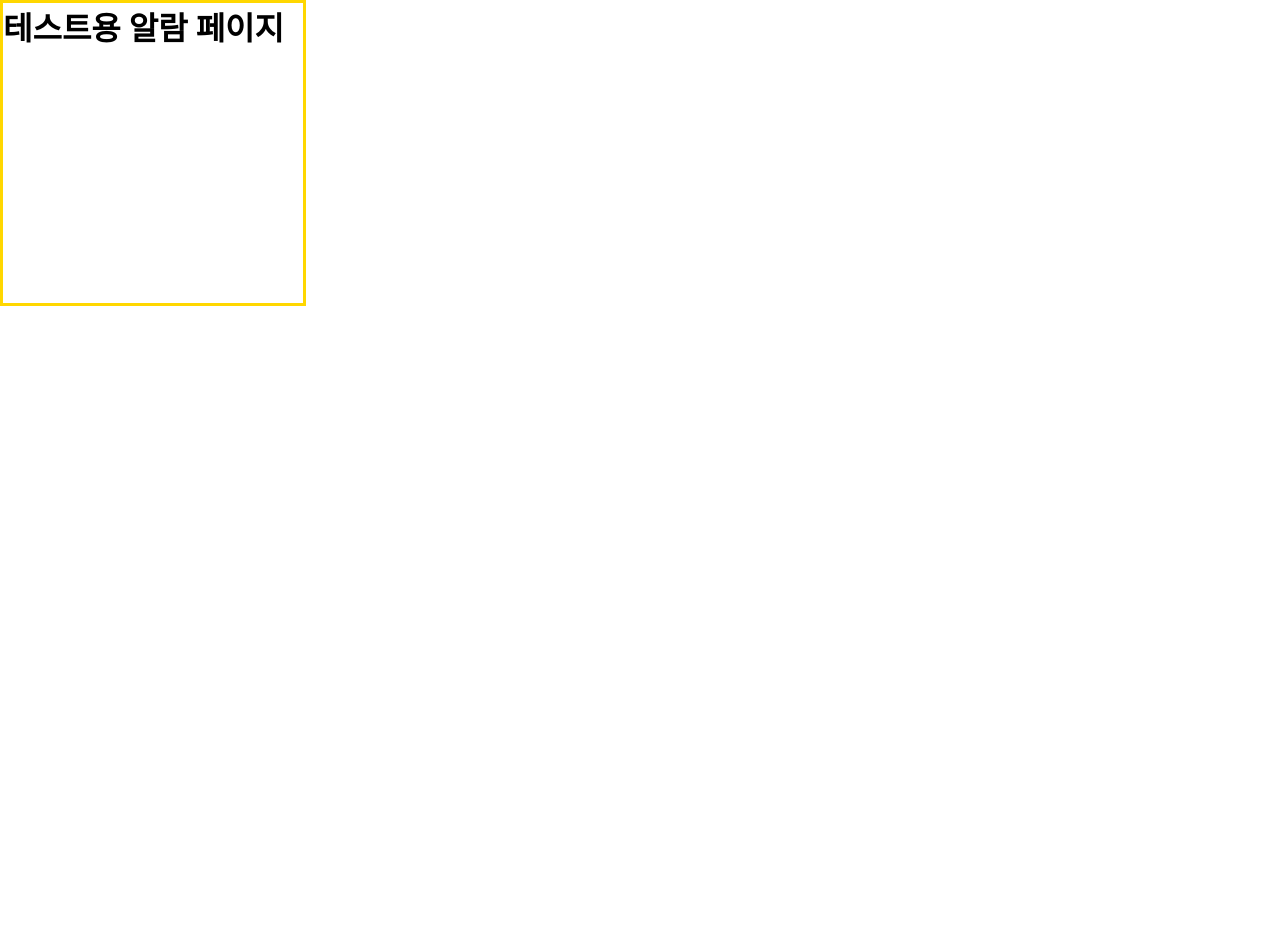
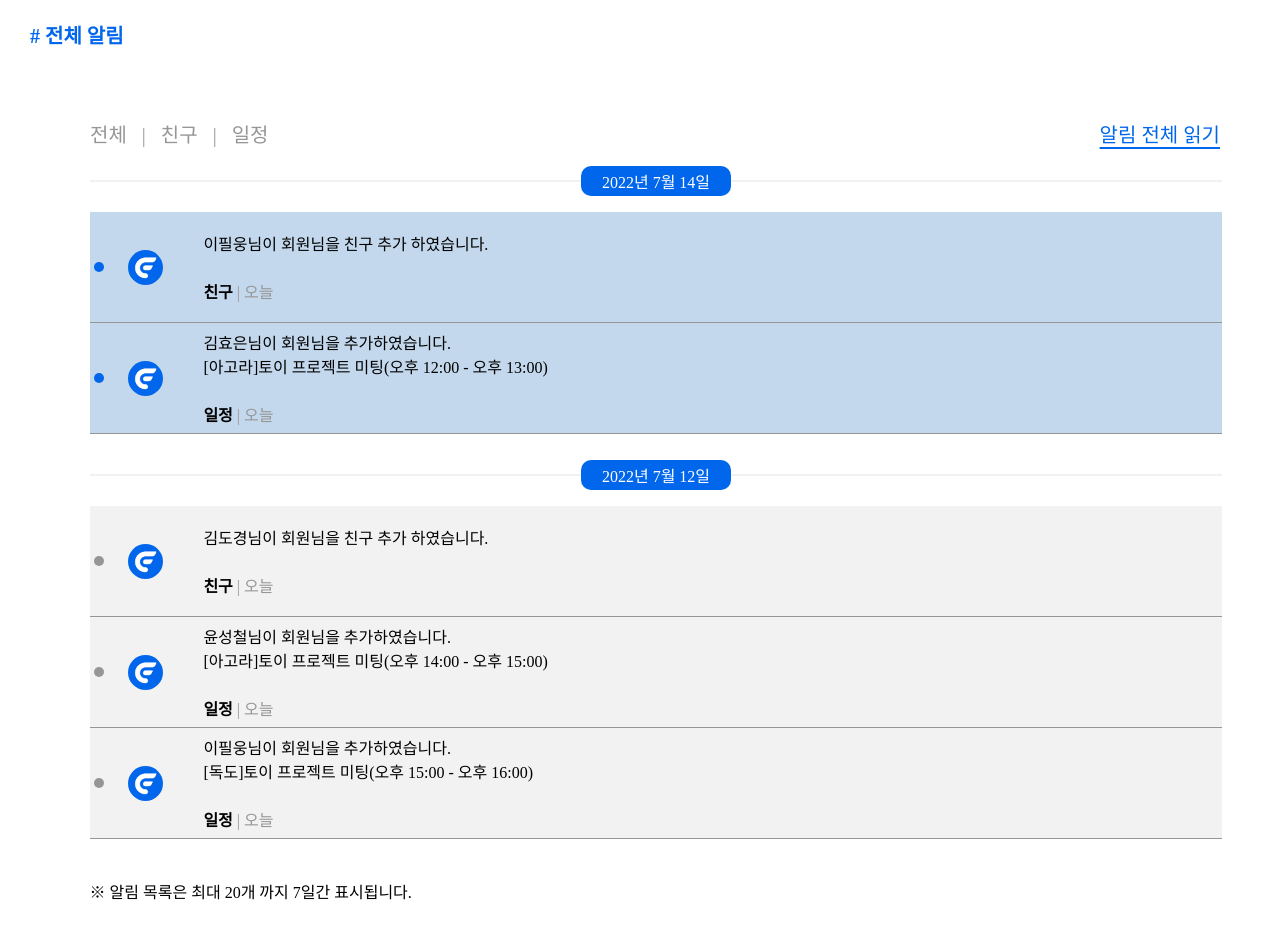
Before and after one commit to Flitto-Toyproject/toy_front_team2_front, a Vue app: page /test1 in a window 1280 px wide. Before the commit the page ends 800 px from the top, so only its background shows below. Built offline with nearby package versions, Linux system fonts and the light colour scheme.

Commit message:
feat: 알람 페이지 퍼블리싱(스크립트 제외)

```diff
--- a/src/components/alarm/MainAlaram.vue
+++ b/src/components/alarm/MainAlaram.vue
@@ -1,20 +1,237 @@
 <template>
-  <div class="test">
-    <h1>테스트용 알람 페이지</h1>
-  </div>
+  <section class="alarm">
+    <article class="alarm__header">
+      <p class="alarm__header-title"># 전체 알림</p>
+      <div class="alarm__header-menu">
+        <div class="alarm__header-menubox">
+          <span class="menubox-all">전체</span> |
+          <span class="menubox-friend">친구</span> |
+          <span class="menubox-schedule">일정</span>
+        </div>
+        <div class="menubox-read-all">알림 전체 읽기</div>
+      </div>
+      <!-- 바디 부분 -->
+      <article class="alarm__body">
+        <div
+          v-for="(schedule, i) in schedules"
+          :key="i"
+          class="alarm__body-title"
+        >
+          <hr />
+          <div class="alarm__body-date">{{ schedule.date }}</div>
+          <!-- 카드 부분 -->
+          <div
+            class="alarm__body-card-box"
+            :class="{ 'alarm__body-card-box-clicked': !task.read }"
+            v-for="(task, i) in schedule.body"
+            :key="i"
+          >
+            <!-- 아이콘 및 프로필 -->
+            <i class="alarm__body-card-icon" />
+            <img class="alarm__body-card-porifle" :src="task.porfileUrl" />
+            <!-- 친구 추가일 경우 -->
+            <div class="alarm__body-card-content" v-if="task.type === '친구'">
+              <p>{{ task.from }}님이 회원님을 친구 추가 하였습니다.</p>
+              <p class="card-content-announce">
+                {{ task.type }} <span>| {{ '오늘' }}</span>
+              </p>
+            </div>
+            <!-- 일정 추가일 경우 -->
+            <div class="alarm__body-card-content" v-if="task.type === '일정'">
+              <p>{{ task.from }}님이 회원님을 추가하였습니다.</p>
+              <p>{{ task.council }}{{ task.content }}({{ task.time }})</p>
+              <p class="card-content-announce">
+                {{ task.type }} <span>| {{ '오늘' }}</span>
+              </p>
+            </div>
+          </div>
+        </div>
+        <article class="alarm__footer">
+          <div class="alarm__footer-announce">
+            ※ 알림 목록은 최대 20개 까지 7일간 표시됩니다.
+          </div>
+        </article>
+      </article>
+    </article>
+  </section>
 </template>
 <script>
-export default {}
+export default {
+  data() {
+    return {
+      schedules: [
+        {
+          date: '2022년 7월 14일',
+          body: [
+            {
+              type: '친구',
+              from: '이필웅',
+              read: true,
+              porfileUrl: require('../../assets/img_flitto.png'),
+            },
+            {
+              type: '일정',
+              from: '김효은',
+              council: '[아고라]',
+              content: '토이 프로젝트 미팅',
+              time: '오후 12:00 - 오후 13:00',
+              read: true,
+              porfileUrl: require('../../assets/img_flitto.png'),
+            },
+          ],
+        },
+        {
+          date: '2022년 7월 12일',
+          body: [
+            {
+              type: '친구',
+              from: '김도경',
+              read: false,
+              porfileUrl: require('../../assets/img_flitto.png'),
+            },
+            {
+              type: '일정',
+              from: '윤성철',
+              council: '[아고라]',
+              content: '토이 프로젝트 미팅',
+              time: '오후 14:00 - 오후 15:00',
+              read: false,
+              porfileUrl: require('../../assets/img_flitto.png'),
+            },
+            {
+              type: '일정',
+              from: '이필웅',
+              council: '[독도]',
+              content: '토이 프로젝트 미팅',
+              time: '오후 15:00 - 오후 16:00',
+              read: false,
+              porfileUrl: require('../../assets/img_flitto.png'),
+            },
+          ],
+        },
+      ],
+    }
+  },
+}
 </script>
 <style lang="scss" scoped>
-.test {
-  border: 3px solid gold;
-  width: 300px;
-  height: 300px;
-  background: inherit;
+@mixin schedule-card($card, $alarm) {
+  display: flex;
+  align-items: center;
+  width: 100%;
+  height: 110px;
+  border-bottom: 1px solid var(--color-gray);
+  background: var($card);
 
-  h1 {
-    background: inherit;
+  &:last-child {
+    margin-bottom: 2.5em;
+  }
+
+  .alarm__body-card-icon {
+    width: 10px;
+    height: 10px;
+    border-radius: 50%;
+    margin: 0 1.5em 0 0.3em;
+    background: var($alarm);
+  }
+}
+.alarm {
+  display: flex;
+  flex-direction: column;
+  overflow-y: auto;
+
+  .alarm__header {
+    .alarm__header-title {
+      margin: 1em 0 3.5em 1.5em;
+      font-size: var(--font-size-h4);
+      font-weight: bold;
+      color: var(--color-blue);
+    }
+
+    .alarm__header-menu {
+      display: flex;
+      flex-direction: row;
+      justify-content: space-between;
+
+      .alarm__header-menubox {
+        margin-left: 4.5em;
+        font-size: var(--font-size-h4);
+        color: var(--color-gray);
+
+        .menubox-all {
+          margin-right: 0.5em;
+          cursor: pointer;
+        }
+        .menubox-friend {
+          margin: 0 0.5em 0 0.5em;
+          cursor: pointer;
+        }
+
+        .menubox-schedule {
+          margin-left: 0.5em;
+          cursor: pointer;
+        }
+      }
+
+      .menubox-read-all {
+        margin-right: 3em;
+        font-size: var(--font-size-h4);
+        color: var(--color-blue);
+        text-decoration: underline;
+        text-underline-position: under;
+        cursor: pointer;
+      }
+    }
+  }
+  .alarm__body {
+    display: flex;
+    flex-direction: column;
+    margin: 2em 3.6em 0 5.6em;
+    justify-content: center;
+
+    .alarm__body-date {
+      position: relative;
+      bottom: 1em;
+      display: flex;
+      margin: auto;
+      justify-content: center;
+      align-items: center;
+      background: var(--color-blue);
+      color: var(--color-white);
+      border-radius: 10px;
+      width: 150px;
+      height: 30px;
+    }
+
+    .alarm__body-card-box {
+      @include schedule-card(--color-light-blue, --color-blue);
+    }
+
+    .alarm__body-card-box-clicked {
+      @include schedule-card(--color-light-gray, --color-gray);
+    }
+    .alarm__body-card-porifle {
+      width: 35px;
+      height: 35px;
+      border-radius: 50%;
+      margin-right: 2.5em;
+    }
+
+    .alarm__body-card-content {
+      .card-content-announce {
+        font-weight: bold;
+        margin-top: 1.5em;
+
+        span {
+          font-weight: normal;
+          color: var(--color-gray);
+        }
+      }
+    }
+  }
+
+  .alarm__footer {
+    padding: 0 0 2em 0;
   }
 }
 </style>
```
